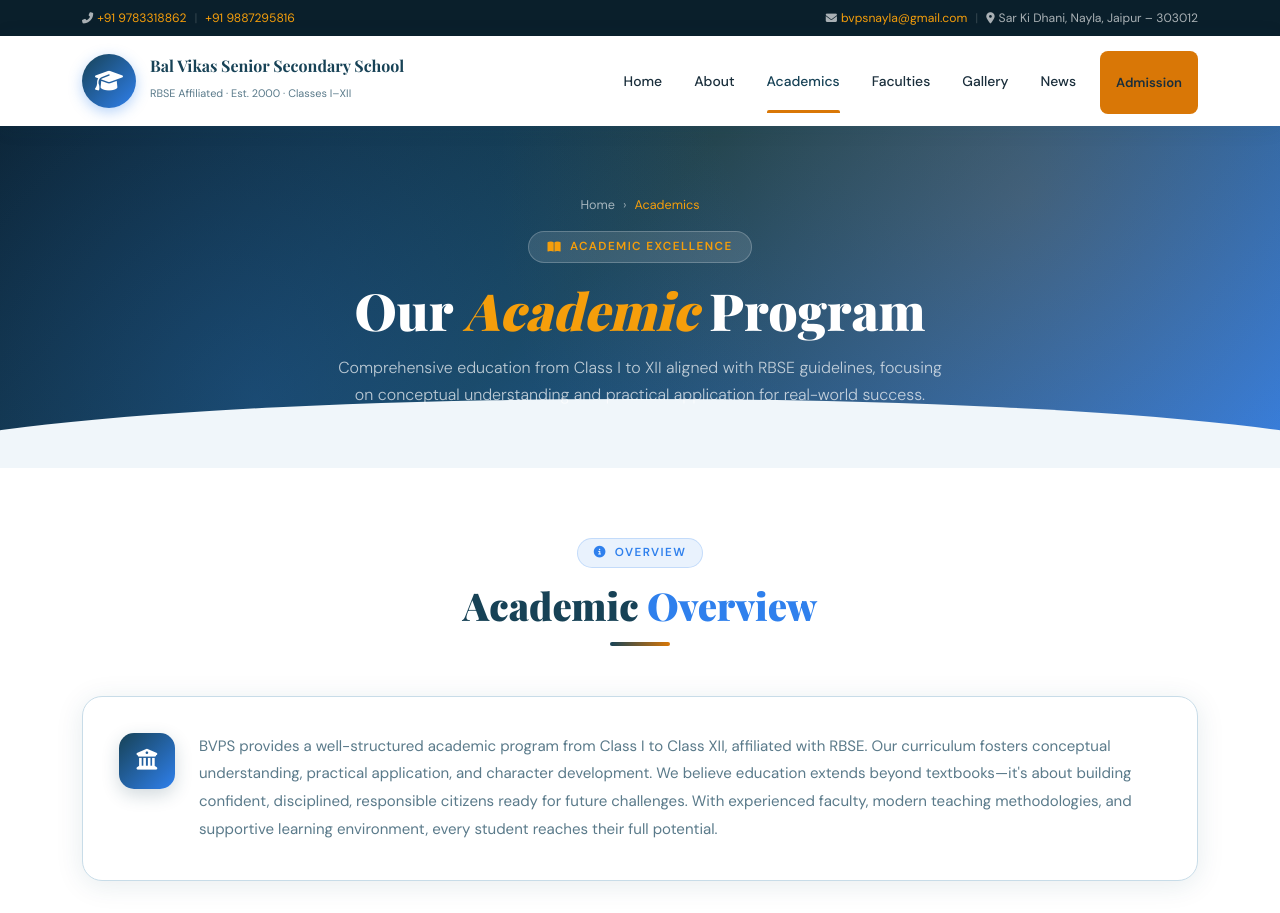
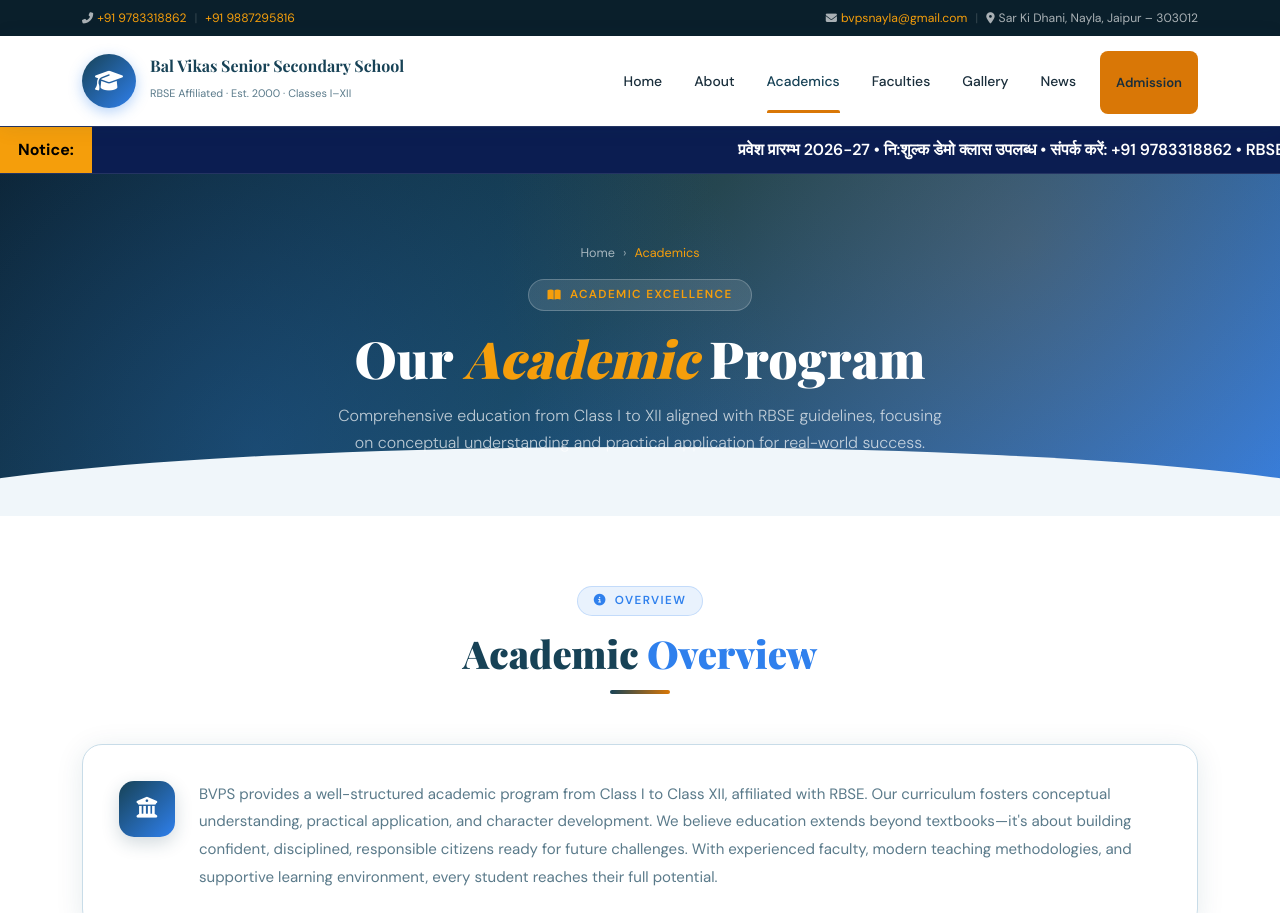
Before and after one commit to bvpsnayla/bvps-website, a plain HTML site: page academics.html in a window 1280 px wide. Shown: the top 913 px of the page. Drawn offline with nearby package versions, Linux system fonts and the light colour scheme; a web font is replaced by a local one.

```diff
--- a/academics.html
+++ b/academics.html
@@ -41,6 +41,15 @@
     </div>
   </div>
 </nav>
+
+<div class="notice-bar">
+  <div class="notice-label">Notice:</div>
+  <div class="notice-wrap">
+    <div class="notice-text">
+      प्रवेश प्रारम्भ 2026-27 • नि:शुल्क डेमो क्लास उपलब्ध • संपर्क करें: +91 9783318862 • RBSE मान्यता प्राप्त विद्यालय • नया सत्र प्रारम्भ
+    </div>
+  </div>
+</div>
 
 <section class="page-hero">
   <div class="container page-hero-inner">
```
Also changed, not shown: about.html (+8 -0 lines), admission.html (+9 -0 lines), faculties.html (+9 -0 lines), gallery.html (+9 -0 lines), news.html (+9 -0 lines).
